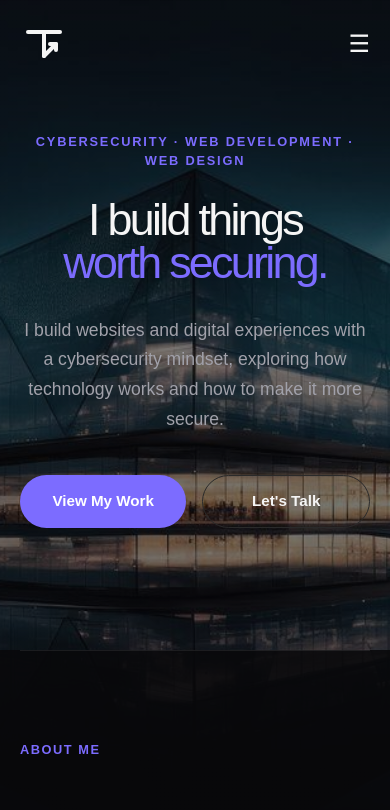
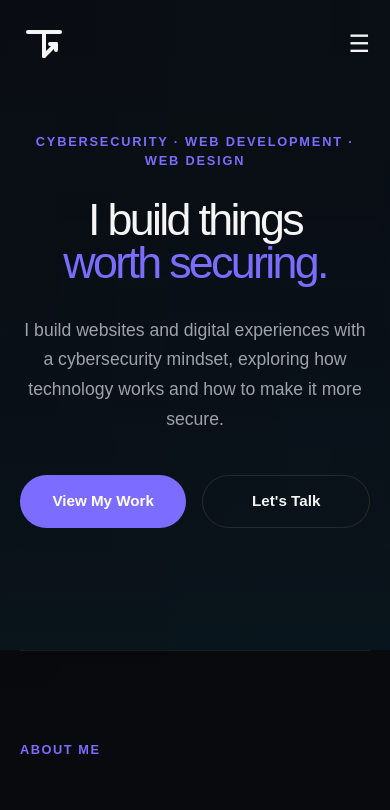
Before and after one commit to Temitope8-tech/Portfolio, a Next.js app: page / in a window 390 px wide. Shown: the top 810 px of the page. Built offline with nearby package versions, Linux system fonts and the light colour scheme.

Commit message:
Fix mobile background image

```diff
--- a/src/app/globals.css
+++ b/src/app/globals.css
@@ -26,17 +26,14 @@ html {
 
 body {
   margin: 0;
-
   background:
     linear-gradient(rgba(9, 9, 11, 0.55),
       rgba(9, 9, 11, 0.55)),
     url("/images/hero-bg.jpg");
-
   background-size: cover;
   background-position: center;
   background-attachment: fixed;
   background-repeat: no-repeat;
-
   color: var(--foreground);
   font-family: Arial, Helvetica, sans-serif;
 }
@@ -46,18 +43,13 @@ body {
   top: 0;
   left: 0;
   right: 0;
-
   width: 100%;
   max-width: none;
-
   padding: 28px 40px;
-
   display: flex;
   align-items: center;
   justify-content: space-between;
-
   background: transparent;
-
   z-index: 100;
 }
 
@@ -100,14 +92,11 @@ body {
   min-height: 760px;
   margin: 0;
   padding: 180px 32px 150px;
-
   display: flex;
   flex-direction: column;
   justify-content: center;
-
   isolation: isolate;
   overflow: hidden;
-
   border-radius: 0 0 48px 48px;
 }
 
@@ -159,15 +148,11 @@ body {
   display: inline-flex;
   align-items: center;
   justify-content: center;
-
   padding: 14px 22px;
-
   border-radius: 999px;
-
   text-decoration: none;
   font-size: 0.95rem;
   font-weight: 600;
-
   transition:
     transform 0.2s ease,
     background-color 0.2s ease,
@@ -206,7 +191,6 @@ body {
   width: 100%;
   max-width: none;
   overflow: hidden;
-
   background: #f4f1ea;
   color: #111111;
 }
@@ -244,14 +228,11 @@ body {
 
 .content-section::before {
   content: "";
-
   position: absolute;
   top: 0;
   left: 32px;
   right: 32px;
-
   height: 1px;
-
   background: var(--border);
 }
 
@@ -262,22 +243,18 @@ body {
   left: -80px;
   right: auto !important;
   bottom: -80px !important;
-
   width: 360px;
   height: 360px;
-
   background: #ff9f43;
   border-radius: 50%;
   opacity: 0.35;
   filter: blur(25px);
-
   pointer-events: none;
   z-index: 0;
 }
 
 .section-label {
   margin-bottom: 48px;
-
   color: var(--accent);
   font-size: 0.8rem;
   font-weight: 600;
@@ -292,7 +269,6 @@ body {
 
 .about-grid h2 {
   margin: 0;
-
   font-size: clamp(2.5rem, 5vw, 4.5rem);
   line-height: 1;
   letter-spacing: -0.04em;
@@ -308,7 +284,6 @@ body {
 
 .about-text p {
   margin: 0 0 24px;
-
   color: var(--muted);
   font-size: 1.05rem;
   line-height: 1.8;
@@ -318,14 +293,12 @@ body {
   display: flex;
   justify-content: space-between;
   align-items: flex-end;
-
   gap: 40px;
   margin-bottom: 56px;
 }
 
 .projects-heading h2 {
   margin: 0;
-
   font-size: clamp(2.5rem, 5vw, 4.5rem);
   line-height: 1;
   letter-spacing: -0.04em;
@@ -334,7 +307,6 @@ body {
 .projects-heading p {
   max-width: 420px;
   margin: 0;
-
   color: var(--muted);
   line-height: 1.7;
 }
@@ -351,14 +323,11 @@ body {
   display: flex;
   flex-direction: column;
   justify-content: space-between;
-
   background: #ebe8e1;
   border: 1px solid rgba(17, 17, 17, 0.14);
   border-radius: 20px;
   color: #111111;
-
   box-shadow: 0 10px 40px rgba(0, 0, 0, 0.04);
-
   transition:
     transform 0.25s ease,
     border-color 0.25s ease,
@@ -382,7 +351,6 @@ body {
 .project-card-content h3 {
   max-width: 280px;
   margin: 0 0 14px;
-
   font-size: 1.5rem;
   line-height: 1.15;
   letter-spacing: -0.02em;
@@ -391,7 +359,6 @@ body {
 .project-card-content p {
   max-width: 300px;
   margin: 0;
-
   color: var(--muted);
   line-height: 1.7;
 }
@@ -422,14 +389,12 @@ body {
   display: flex;
   justify-content: space-between;
   align-items: flex-end;
-
   gap: 40px;
   margin-bottom: 56px;
 }
 
 .skills-heading h2 {
   margin: 0;
-
   font-size: clamp(2.5rem, 5vw, 4.5rem);
   line-height: 1;
   letter-spacing: -0.04em;
@@ -438,7 +403,6 @@ body {
 .skills-heading p {
   max-width: 420px;
   margin: 0;
-
   color: var(--muted);
   line-height: 1.7;
 }
@@ -451,10 +415,8 @@ body {
 
 .skill-group {
   padding: 28px;
-
   border: 1px solid #222222;
   border-radius: 20px;
-
   background: var(--surface);
 }
 
@@ -471,10 +433,8 @@ body {
 
 .skill-list span {
   padding: 8px 12px;
-
   border: 1px solid #2a2a2a;
   border-radius: 999px;
-
   color: var(--muted);
   font-size: 0.85rem;
 }
@@ -483,7 +443,6 @@ body {
   max-width: 1200px;
   margin: 0 auto;
   padding: 160px 32px;
-
   text-align: center;
 }
 
@@ -494,7 +453,6 @@ body {
 
 .contact-content h2 {
   margin: 0;
-
   font-size: clamp(3rem, 7vw, 6rem);
   line-height: 0.95;
   letter-spacing: -0.05em;
@@ -507,7 +465,6 @@ body {
 .contact-content p {
   max-width: 520px;
   margin: 32px auto 40px;
-
   color: var(--muted);
   font-size: 1.05rem;
   line-height: 1.7;
@@ -521,17 +478,14 @@ body {
 .footer-content {
   max-width: 1200px;
   margin: 0 auto;
-
   display: flex;
   align-items: center;
   justify-content: space-between;
-
   gap: 24px;
 }
 
 .footer p {
   margin: 0;
-
   color: var(--muted);
   font-size: 0.85rem;
 }
@@ -545,7 +499,6 @@ body {
   color: var(--muted);
   text-decoration: none;
   font-size: 0.85rem;
-
   transition: color 0.2s ease;
 }
 
@@ -554,6 +507,10 @@ body {
 }
 
 @media (max-width: 768px) {
+  body {
+    background-attachment: scroll;
+  }
+
   .navbar {
     padding: 20px;
   }
@@ -568,21 +525,16 @@ body {
 
   .nav-links.open {
     display: flex;
-
     position: absolute;
     top: 76px;
     left: 20px;
     right: 20px;
-
     flex-direction: column;
     gap: 0;
-
     padding: 20px;
-
     background: var(--surface);
     border: 1px solid #222222;
     border-radius: 16px;
-
     z-index: 100;
   }
 
@@ -598,13 +550,7 @@ body {
   .hero {
     min-height: 650px;
     padding: 80px 20px 70px;
-
-    background-position: center;
     border-radius: 0 0 32px 32px;
-  }
-
-  .hero::before {
-    opacity: 0.7;
   }
 
   .hero h1 {
@@ -661,7 +607,6 @@ body {
   .projects-heading {
     flex-direction: column;
     align-items: flex-start;
-
     gap: 20px;
     margin-bottom: 40px;
   }
@@ -688,7 +633,6 @@ body {
   .skills-heading {
     flex-direction: column;
     align-items: flex-start;
-
     gap: 20px;
     margin-bottom: 40px;
   }
@@ -728,7 +672,6 @@ body {
   .contact-content p {
     margin-top: 24px;
     margin-bottom: 32px;
-
     font-size: 1rem;
     line-height: 1.7;
   }
```
